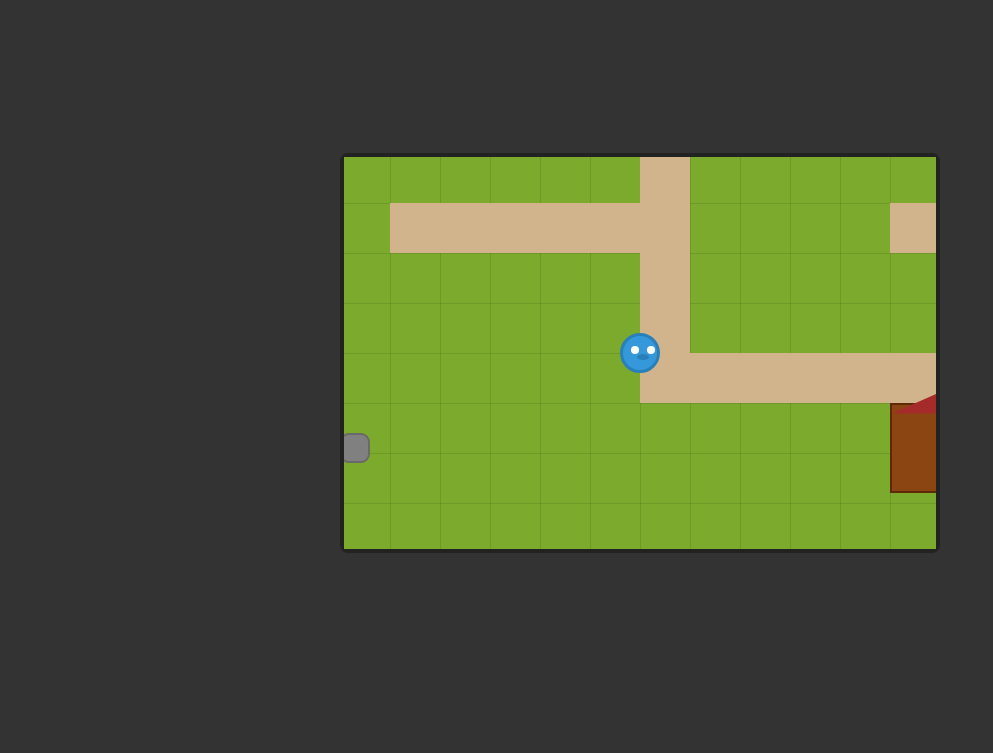
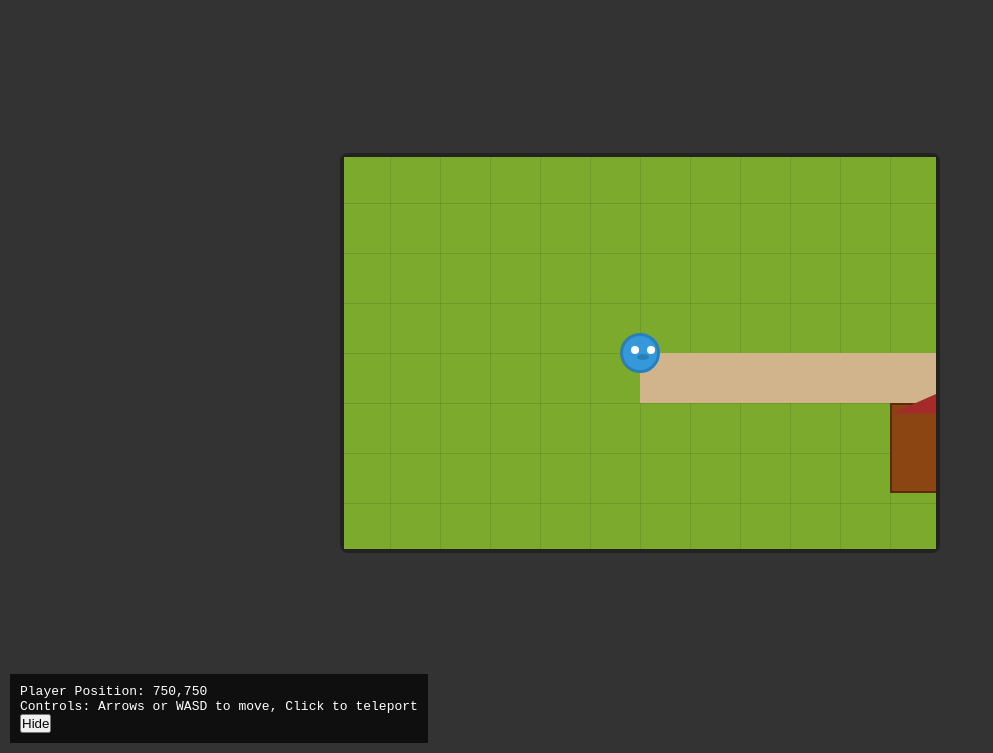
Before and after one commit to FloHiwg/rpg-game, a website: page index.html in a window 1280 px wide. Shown: the part 47-800 px from the top of the page, without its empty margins (0-993 px from the left). Drawn offline with Linux system fonts and the light colour scheme.

Commit message:
fix errors of movement

```diff
--- a/game.js
+++ b/game.js
@@ -12,15 +12,20 @@ async function initGame() {
 
     // Load map data
     await window.mapLoader.loadMap();
+
+    // Add a small delay to ensure map data is fully processed
+    await new Promise(resolve => setTimeout(resolve, 500));
+
     const mapDimensions = window.mapLoader.getMapDimensions();
     const startPosition = window.mapLoader.getStartPosition();
 
-    // Player position (from map data)
-    let playerX = startPosition.x;
-    let playerY = startPosition.y;
+    // Ensure we have valid coordinates by forcing a default if not available
+    let playerX = (startPosition && typeof startPosition.x === 'number') ? startPosition.x : 750;
+    let playerY = (startPosition && typeof startPosition.y === 'number') ? startPosition.y : 750;
 
+    console.log("Raw start position:", JSON.stringify(startPosition));
     console.log("Starting player position:", playerX, playerY);
-    console.log("Map dimensions:", mapDimensions);
+    console.log("Map dimensions:", JSON.stringify(mapDimensions));
 
     // Movement speed
     const speed = 5;
@@ -153,6 +158,9 @@ async function initGame() {
             player.style.left = `${playerX}px`;
             player.style.top = `${playerY}px`;
 
+            // Update debug panel
+            document.getElementById('debug-player-pos').textContent = `${Math.round(playerX)},${Math.round(playerY)}`;
+
             // Update map position to center the viewport on the player
             updateMapPosition();
         }
@@ -165,6 +173,13 @@ async function initGame() {
     console.log("Setting initial player position to:", playerX, playerY);
     player.style.left = `${playerX}px`;
     player.style.top = `${playerY}px`;
+
+    // Update debug panel with initial position
+    document.getElementById('debug-player-pos').textContent = `${Math.round(playerX)},${Math.round(playerY)}`;
+
+    // Force player to be visible by explicitly setting display style
+    player.style.display = 'block';
+
     updateMapPosition();
 
     // Start the game loop
--- a/index.html
+++ b/index.html
@@ -15,6 +15,14 @@
             </div>
         </div>
     </div>
+
+    <!-- Add debug info panel for development -->
+    <div id="debug-panel" style="position: fixed; bottom: 10px; left: 10px; background: rgba(0,0,0,0.7); color: white; padding: 10px; font-family: monospace; z-index: 1000;">
+        <div>Player Position: <span id="debug-player-pos">0,0</span></div>
+        <div>Controls: Arrows or WASD to move, Click to teleport</div>
+        <button onclick="document.getElementById('debug-panel').style.display='none'">Hide</button>
+    </div>
+
     <script src="map-loader.js"></script>
     <script src="game.js"></script>
 </body>
--- a/map-loader.js
+++ b/map-loader.js
@@ -7,12 +7,75 @@ class MapLoader {
 
     async loadMap(mapFile = 'map.json') {
         try {
-            const response = await fetch(mapFile);
-            if (!response.ok) {
-                throw new Error(`Failed to load map: ${response.status} ${response.statusText}`);
-            }
+            // Use a direct object instead of fetching for this demo
+            // This avoids any CORS issues when running locally
+            this.mapData = {
+                "mapWidth": 1500,
+                "mapHeight": 1500,
+                "tileSize": 50,
+                "background": "#7caa2d",
+                "startPosition": {
+                    "x": 750,
+                    "y": 750
+                },
+                "objects": [
+                    {
+                        "type": "building",
+                        "subtype": "house",
+                        "x": 300,
+                        "y": 500,
+                        "width": 100,
+                        "height": 80,
+                        "collision": true,
+                        "color": "#8B4513",
+                        "borderColor": "#5D2906",
+                        "roofColor": "#A52A2A"
+                    },
+                    {
+                        "type": "building",
+                        "subtype": "house",
+                        "x": 1000,
+                        "y": 800,
+                        "width": 120,
+                        "height": 90,
+                        "collision": true,
+                        "color": "#8B4513",
+                        "borderColor": "#5D2906",
+                        "roofColor": "#A52A2A"
+                    },
+                    {
+                        "type": "building",
+                        "subtype": "shop",
+                        "x": 600,
+                        "y": 400,
+                        "width": 140,
+                        "height": 100,
+                        "collision": true,
+                        "color": "#6A5ACD",
+                        "borderColor": "#483D8B",
+                        "roofColor": "#9370DB"
+                    },
+                    {
+                        "type": "path",
+                        "x": 750,
+                        "y": 750,
+                        "width": 500,
+                        "height": 50,
+                        "collision": false,
+                        "color": "#D2B48C"
+                    },
+                    {
+                        "type": "tree",
+                        "x": 200,
+                        "y": 200,
+                        "width": 60,
+                        "height": 60,
+                        "collision": true
+                    }
+                ]
+            };
 
-            this.mapData = await response.json();
+            console.log("Map data loaded:", this.mapData);
             this.renderMap();
             return this.mapData;
         } catch (error) {
@@ -107,7 +170,21 @@ class MapLoader {
     }
 
     getStartPosition() {
-        return this.mapData ? this.mapData.startPosition : { x: 0, y: 0 };
+        if (!this.mapData) {
+            console.warn("Map data not loaded, using default position");
+            return { x: 750, y: 750 };
+        }
+
+        if (!this.mapData.startPosition) {
+            console.warn("No start position in map data, using center of map");
+            return {
+                x: this.mapData.mapWidth / 2,
+                y: this.mapData.mapHeight / 2
+            };
+        }
+
+        console.log("Using start position from map:", this.mapData.startPosition);
+        return this.mapData.startPosition;
     }
 
     getMapDimensions() {
```
